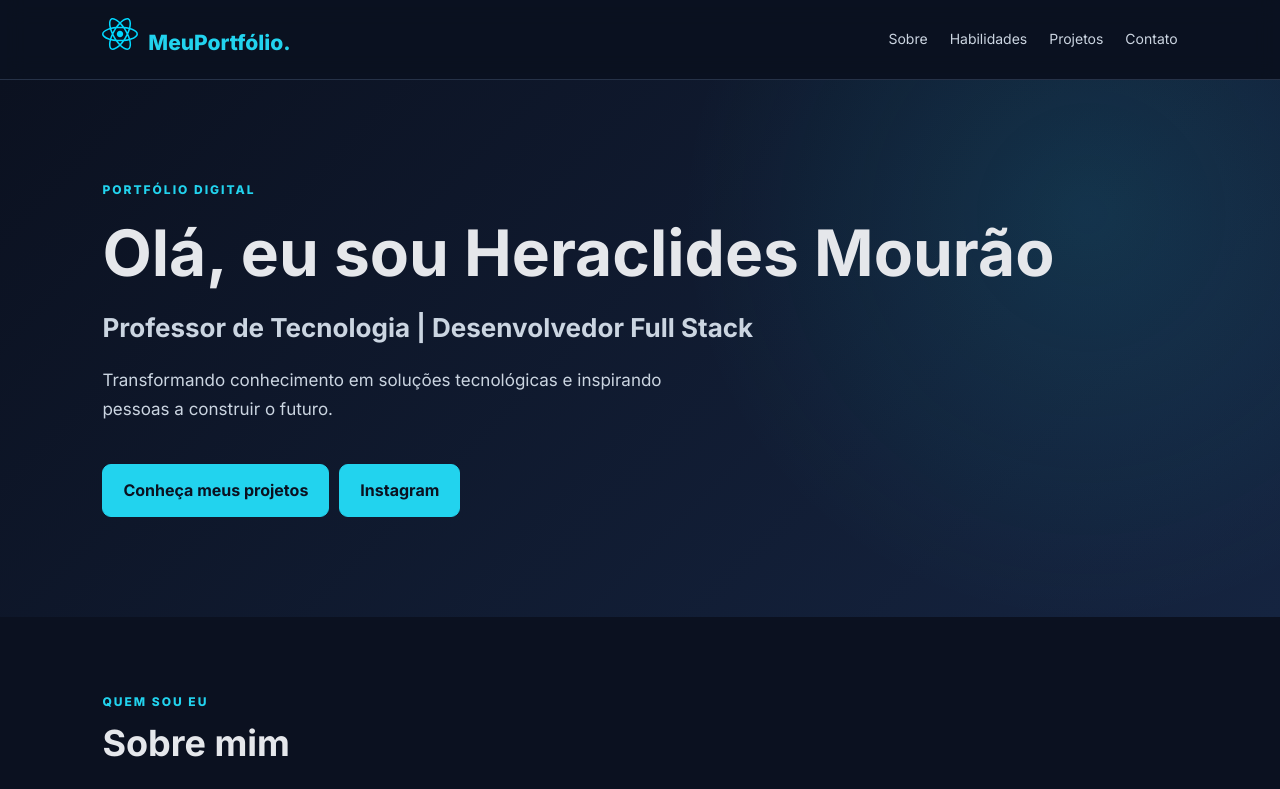
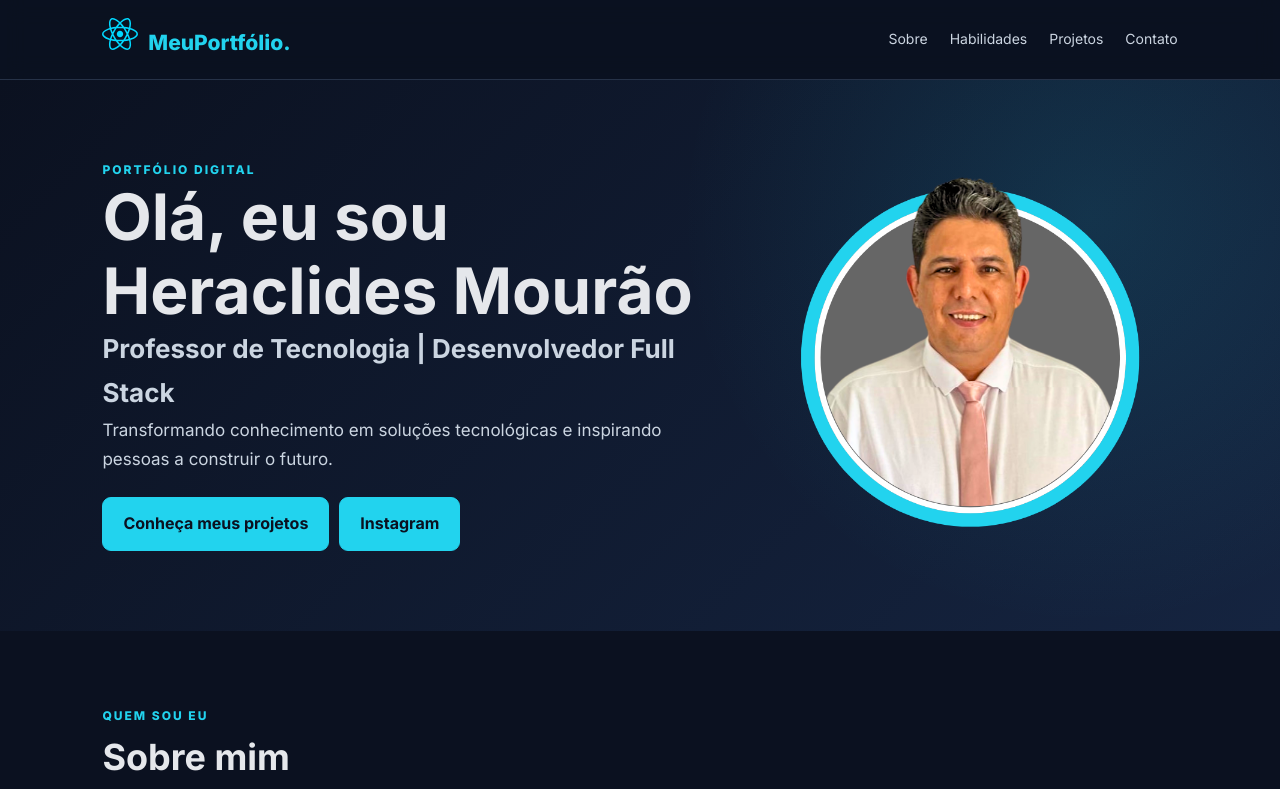
Before and after one commit to heraclidesefg/PortifolioPessoal, a React (Vite) app: page / in a window 1280 px wide. Shown: the top 789 px of the page. Built offline with nearby package versions, Linux system fonts and the light colour scheme.

Commit message:
Criando foto de perfil

```diff
--- a/src/App.css
+++ b/src/App.css
@@ -46,13 +46,15 @@
 }
 
 .hero {
-  min-height: 460px;
-  padding: 100px 8%;
-  display: flex;
-  flex-direction: column;
-  align-items: flex-start;
-  justify-content: center;
-  gap: 16px;
+  min-height: 500px;
+  padding: 80px 8%;
+
+  display: grid;
+  grid-template-columns: 1.5fr 1fr;
+
+  align-items: center;
+  gap: 40px;
+
   background:
     radial-gradient(
       circle at 85% 25%,
@@ -60,6 +62,29 @@
       transparent 35%
     ),
     linear-gradient(135deg, #0b1120, #152440);
+}
+
+.hero-conteudo {
+  min-width: 0;
+}
+
+.hero-foto {
+  width: 100%;
+  max-width: 360px;
+  height: 360px;
+  justify-self: center;
+  overflow: hidden;
+ /* border: 3px solid #22d3ee;
+  border-radius: 24px;
+  background: #152238;
+  box-shadow: 0 10px 35px rgba(0, 0, 0, 0.3);*/
+}
+
+.hero-foto img {
+  width: 100%;
+  height: 100%;
+  object-fit: cover;
+  object-position: center;
 }
 
 .sobretitulo {
--- a/src/components/Hero.jsx
+++ b/src/components/Hero.jsx
@@ -1,6 +1,9 @@
 export default function Hero({ perfil }) {
   return (
     <section id="inicio" className="hero">
+
+      <div className="hero-conteudo">
+
         <p className="sobretitulo">PORTFÓLIO DIGITAL</p>
 
         <h1>
@@ -9,16 +12,36 @@ export default function Hero({ perfil }) {
 
         <h2>{perfil.area}</h2>
 
-      <p className="hero-texto">{perfil.frase}</p>
+        <p className="hero-texto">
+          {perfil.frase}
+        </p>
 
         <div className="botao-contato">
+
           <a className="botao" href="#projetos">
             Conheça meus projetos
           </a>
 
-      <a className="botao" href={perfil.instagram} target="_blank">
+          <a
+            className="botao"
+            href={perfil.instagram}
+            target="_blank"
+            rel="noreferrer"
+          >
             Instagram
           </a>
+
+        </div>
+
+      </div>
+
+      <div className="hero-foto">
+
+        <img
+          src="/perfilSF.png"
+          alt={`Foto de perfil de ${perfil.nome}`}
+        />
+
       </div>
 
     </section>
```
Also changed, not shown: public/perfil.jpg (added), public/perfilSF.png (added). Lines whose indentation alone changed are shown as unchanged.
